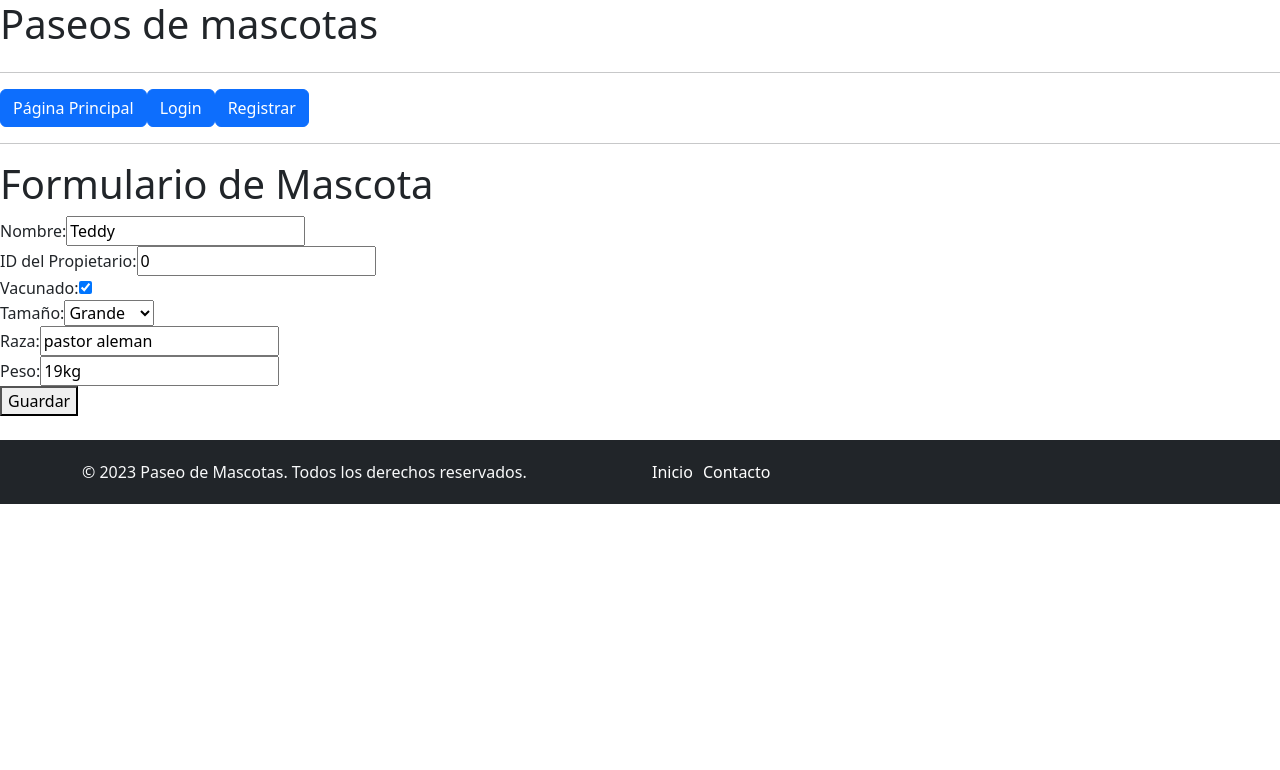
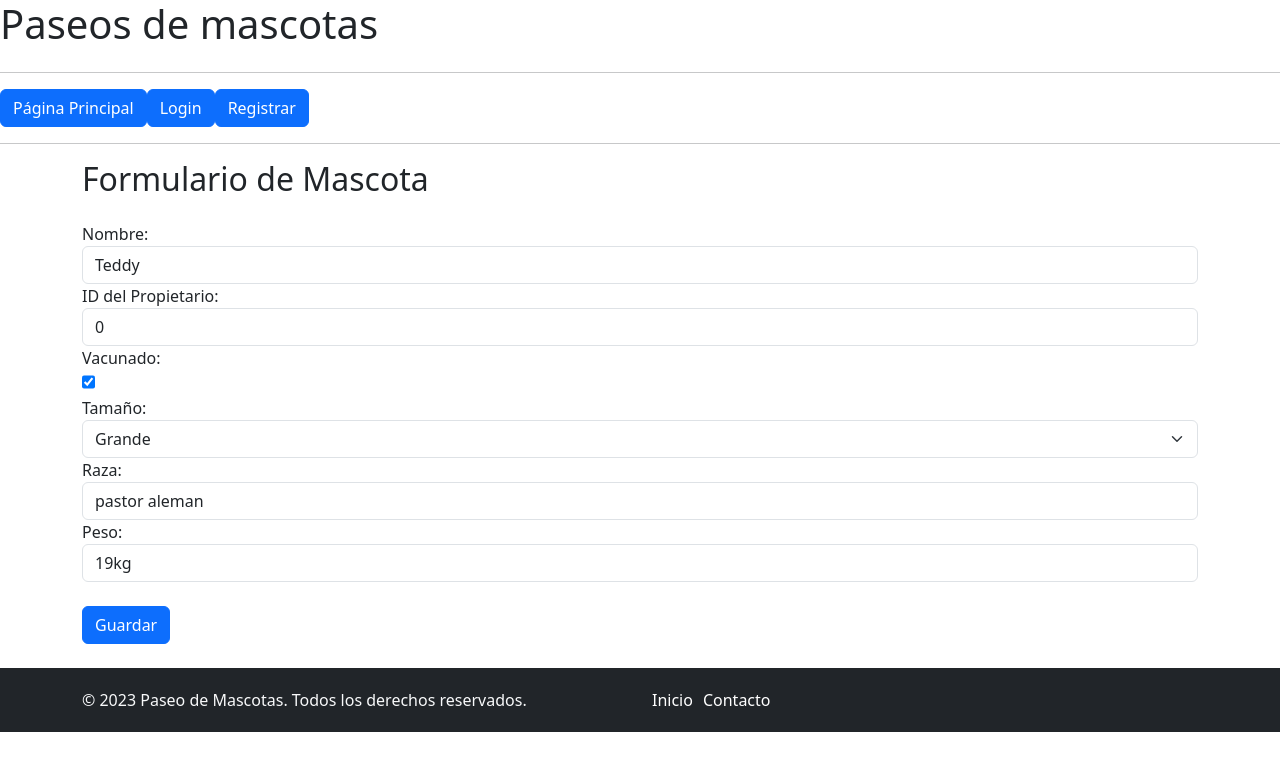
Before and after one commit to sobrinojulian/perreando.com.ar, a Vue app in the folder frontend/: page /mascotas/add in a window 1280 px wide. Shown: the top 770 px of the page. Built offline with nearby package versions, Linux system fonts and the light colour scheme; no server answers.

Commit message:
styling pet form

```diff
--- /dev/null
+++ b/frontend/config.js
@@ -0,0 +1,8 @@
+const config = {
+  backend: {
+    host: "https://646a56035a6ce7a8a2189923.mockapi.io",
+    apiVersion: "v1"
+  }
+}
+
+export default config;
--- a/frontend/src/views/Forms/MascotasForm.vue
+++ b/frontend/src/views/Forms/MascotasForm.vue
@@ -1,60 +1,56 @@
 
 <template>
-  <div>
-    <h1>Formulario de Mascota</h1>
+  <div class="container">
+    <h2 class="mb-4">Formulario de Mascota</h2>
 
     <form @submit="submitForm">
-      <div>
+      <div class="form-group">
         <label for="name">Nombre:</label>
-        <input type="text" id="name" v-model="formData.name" required>
+        <input type="text" id="name" v-model="formData.name" class="form-control" required>
       </div>
 
-      <div>
+      <div class="form-group">
         <label for="ownerId">ID del Propietario:</label>
-        <input type="text" id="ownerId" v-model="formData.ownerId" required>
+        <input type="text" id="ownerId" v-model="formData.ownerId" class="form-control" required>
       </div>
 
-      <div>
+      <div class="form-group">
         <label for="vaccinated">Vacunado:</label>
-        <input type="checkbox" id="vaccinated" v-model="formData.vaccinated">
+        <input type="checkbox" id="vaccinated" v-model="formData.vaccinated" class="form-check">
       </div>
 
-      <div>
+      <div class="form-group">
         <label for="size">Tamaño:</label>
-        <select id="size" v-model="formData.size" required>
+        <select id="size" v-model="formData.size" required class="form-select">
           <option value="small">Pequeño</option>
           <option value="medium">Mediano</option>
           <option value="big">Grande</option>
         </select>
       </div>
 
-      <div>
+      <div class="form-group">
         <label for="breed">Raza:</label>
-        <input type="text" id="breed" v-model="formData.breed" required>
+        <input type="text" id="breed" v-model="formData.breed" required class="form-control">
       </div>
 
-      <div>
+      <div class="form-group">
         <label for="weight">Peso:</label>
-        <input type="text" id="weight" v-model="formData.weight" required>
+        <input type="text" id="weight" v-model="formData.weight" required class="form-control">
       </div>
 
-      <button type="submit">Guardar</button>
+      <button type="submit" class="btn btn-primary mt-4">Guardar</button>
+
+
+      <div class="alert alert-danger mt-4" role="alert" v-if="msg">
+        {{msg}}
+      </div>
+
     </form>
-
-    <div v-if="isSubmitted">
-      <h2>Información de la Mascota:</h2>
-      <p><strong>Nombre:</strong> {{ formData.name }}</p>
-      <p><strong>ID del Propietario:</strong> {{ formData.ownerId }}</p>
-      <p><strong>Vacunado:</strong> {{ formData.vaccinated ? 'Sí' : 'No' }}</p>
-      <p><strong>Tamaño:</strong> {{ formData.size }}</p>
-      <p><strong>Raza:</strong> {{ formData.breed }}</p>
-      <p><strong>Peso:</strong> {{ formData.weight }}</p>
-    </div>
   </div>
 </template>
 
 <script>
-import { ref } from 'vue';
+import { ref, reactive } from 'vue';
 import MascotasService from "../../services/mascotas-service";
 
 export default {
@@ -68,7 +64,10 @@ export default {
       weight: '19kg'
     });
 
-    const isSubmitted = ref(false);
+
+    const state = reactive({
+      msg: ''
+    });
 
     const isValidMascota = (mascotaData) => {
       //TODO: validar que los datos de la mascota sean validos.
@@ -77,20 +76,25 @@ export default {
 
     const submitForm = (event) => {
       event.preventDefault();
-      isSubmitted.value = true;
       const mascotaData = {
         ...formData.value
       }
+
+      state.msg = "loading..."; //TODO: improve this message later.
+
       if(isValidMascota(mascotaData)){
-        MascotasService.create(mascotaData)
+        MascotasService.create(mascotaData).then(()=>{
+          state.msg = "La mascota ha sido agregada exitosamente."
+        }).catch((err)=>{
+          state.msg = "Se produjo un error al intentar guardar la mascota."
+        })
       } else {
-         //TODO: mostrar msj de error en el formulario.
+        state.msg = "Los datos introducidos para la mascota son invalidos."
       }
     };
 
     return {
       formData,
-      isSubmitted,
       submitForm
     };
   }
```
Also changed, not shown: frontend/src/services/mascotas-service.js (line endings or trailing spaces), 2 other files (tests, documents, lock files or other folders).
